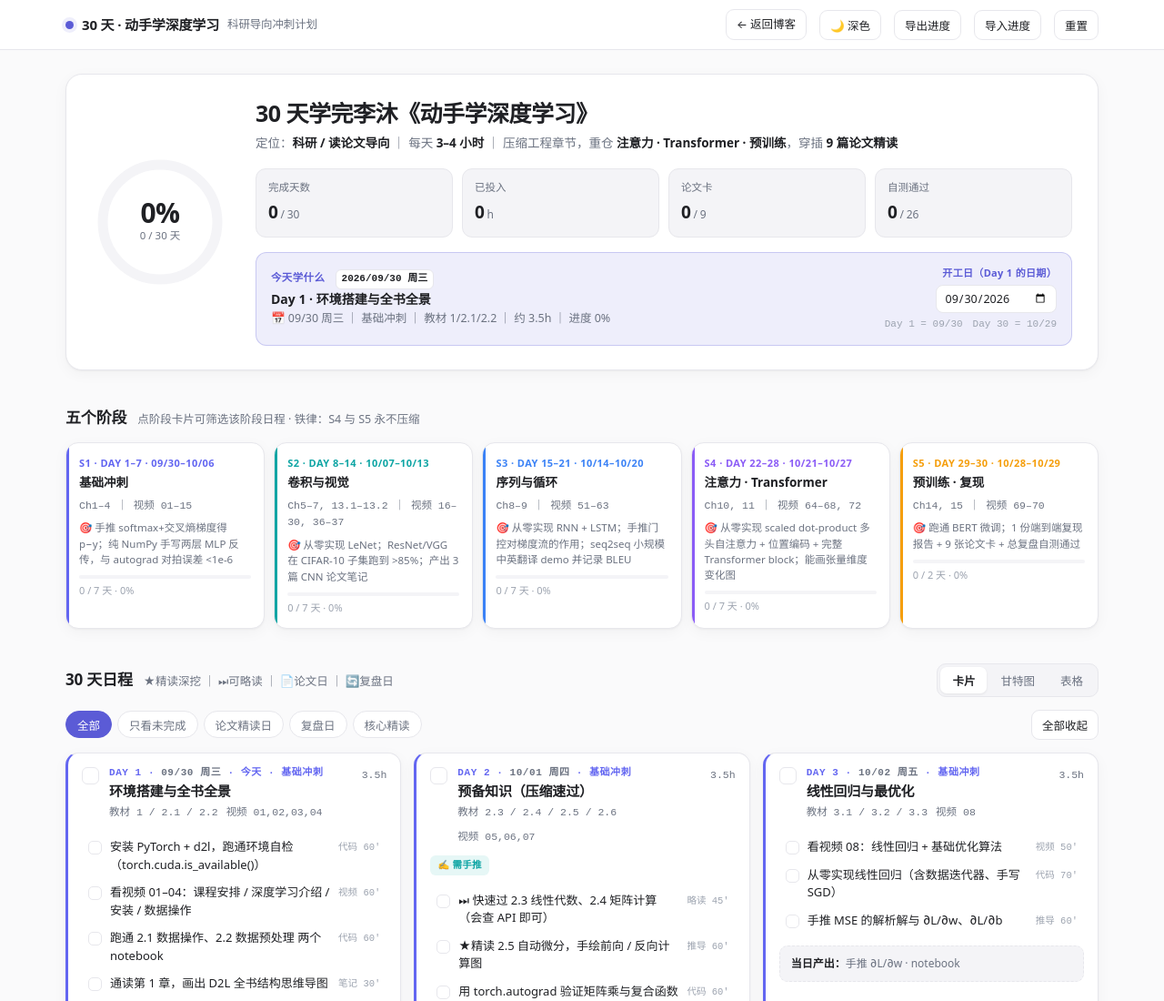
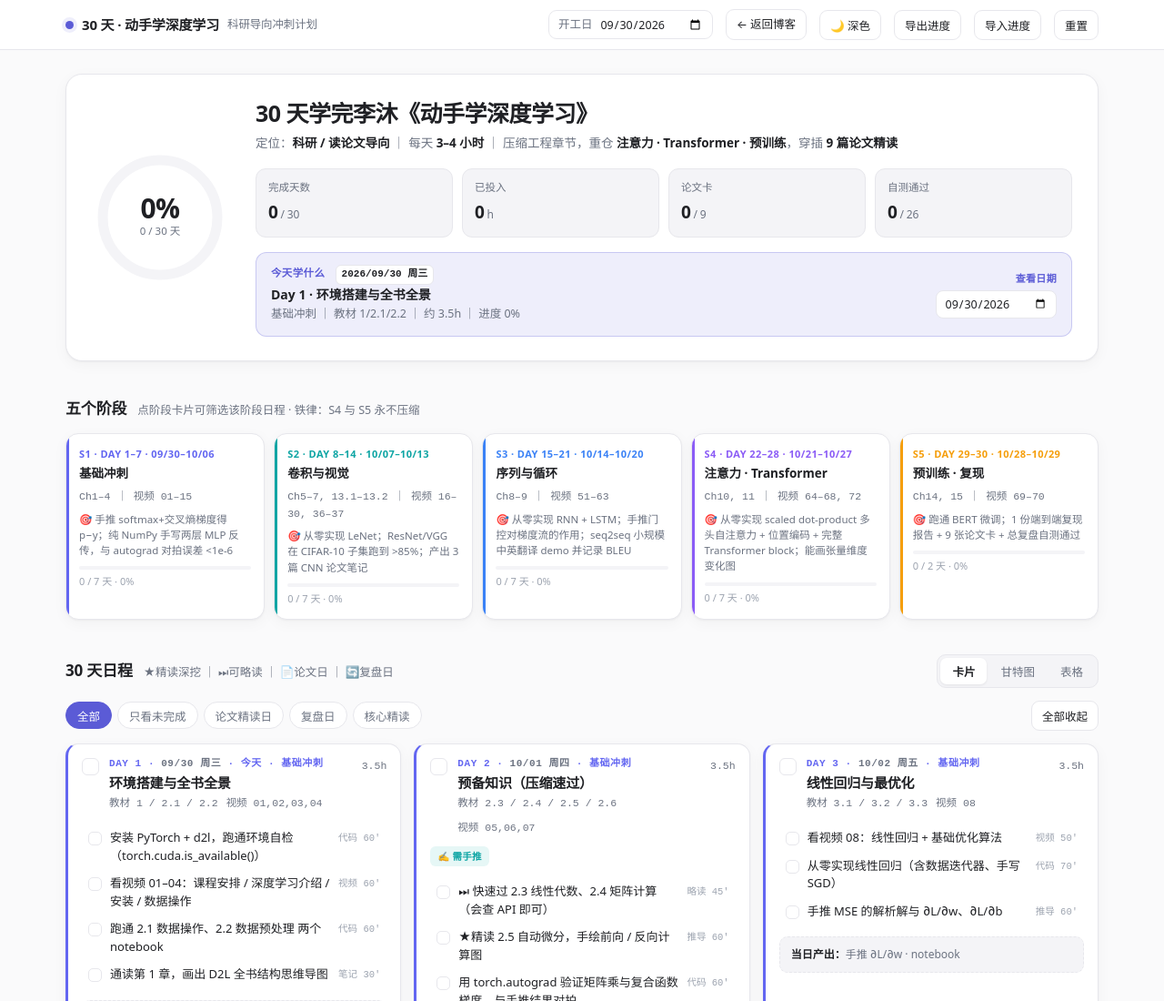
Before and after one commit to windclearing/windclearing.github.io, a plain HTML site: page d2l-30day-plan/index.html in a window 1280 px wide. Shown: the top 1100 px of the page at 91% size. Drawn offline with Linux system fonts and the light colour scheme.

Commit message:
refactor(d2l): 拆开「开工日」与「查看日期」，去掉冗余说明
问题：日期框同时承担「设开工日」和「看哪天」两个职责，而 dateOfDay(1)
恒等于开工日，所以面板里的「Day 1 = X」永远等于刚选的日期——
选 10/01 显示「Day 1 = 10/01」，选 10/04 显示「Day 1 = 10/04」，
看起来就是「每天都是 Day 1」。

改动：
- 顶栏新增「开工日」（Day 1 的日期），面板日期框改为「查看日期」
- 面板按查看日期反查是第几天：开工日 9/30 时，查看 10/01 即 Day 2
- 删除「Day 1 = … / Day 30 = …」说明行与 meta 里重复的日期
- 标签随状态切换：今天显示「今天学什么」，其他日期显示「这一天的安排」
- 非今天时出现「回到今天」；刷新自动回到今天
- 甘特图黑框改跟查看日期走，图例文案同步
- 更新 FAQ 中两条日期口径说明

```diff
--- a/d2l-30day-plan/index.html
+++ b/d2l-30day-plan/index.html
@@ -57,6 +57,14 @@
   }
   .tb-btn:hover{border-color:var(--primary);color:var(--primary)}
   .tb-btn.icon{padding:6px 9px}
+  .tb-date{
+    display:flex;align-items:center;gap:8px;font-size:12.5px;color:var(--muted);
+    border:1px solid var(--border);background:var(--surface);border-radius:9px;padding:5px 10px;
+  }
+  .tb-date input[type=date]{
+    border:0;background:transparent;color:var(--text);
+    font-size:12.5px;font-family:inherit;padding:0;
+  }
 
   /* ---------- Hero ---------- */
   .hero{
@@ -92,7 +100,10 @@
   .today .meta{font-size:12.5px;color:var(--muted)}
   .today .go{margin-left:auto;display:flex;flex-direction:column;align-items:flex-end;gap:4px}
   .today .go .gl{font-size:11px;font-weight:650;color:var(--primary);letter-spacing:.03em}
-  .today .go .gr{font-size:11px;color:var(--faint);font-family:ui-monospace,monospace;white-space:nowrap}
+  .today .back-today{
+    border:0;background:transparent;color:var(--primary);font:inherit;font-size:11.5px;
+    cursor:pointer;text-decoration:underline;padding:0 0 0 8px;
+  }
   .today .dbadge{
     display:inline-block;margin-left:8px;font-family:ui-monospace,monospace;
     font-size:11px;font-weight:600;color:var(--text);letter-spacing:0;
@@ -356,6 +367,9 @@
   <div class="topbar-inner">
     <div class="brand"><span class="dot"></span>30 天 · 动手学深度学习<small>科研导向冲刺计划</small></div>
     <div class="spacer"></div>
+    <label class="tb-date" for="startDate" title="Day 1 的日期，全站所有日期都由它推算">
+      开工日 <input type="date" id="startDate">
+    </label>
     <a class="tb-btn" href="https://windclearing.github.io/" title="返回「风澈」博客首页">← 返回博客</a>
     <button class="tb-btn" id="btnTheme" title="切换深浅色">🌙 深色</button>
     <button class="tb-btn" id="btnExport">导出进度</button>
@@ -388,14 +402,13 @@
       <div class="stats" id="stats"></div>
       <div class="today">
         <div>
-          <div class="lbl">今天学什么 <span class="dbadge" id="todayDate">—</span></div>
+          <div class="lbl"><span id="todayLabel">今天学什么</span> <span class="dbadge" id="todayDate">—</span><button class="back-today" id="btnToday" hidden>回到今天</button></div>
           <div class="tt" id="todayTitle">—</div>
           <div class="meta" id="todayMeta">—</div>
         </div>
         <div class="go">
-          <label class="gl" for="startDate">开工日（Day 1 的日期）</label>
-          <input type="date" id="startDate" title="设定开工日，即 Day 1 的日期">
-          <div class="gr" id="dateRange">—</div>
+          <label class="gl" for="viewDate">查看日期</label>
+          <input type="date" id="viewDate" title="选一天，看那天的安排">
         </div>
       </div>
     </div>
@@ -881,8 +894,8 @@
   { q:'关于这份计划的四个已知前提',
     html:`<p style="margin:0 0 8px"><b>1. 视频讲次编号仅作跳转锚点。</b>B 站各搬运版把 v2 系列切成 73 / 171 / 191 / 236 集不等，编号存在分歧。所有链接统一指向官方空间，不写死单集 BV 号。</p>
       <p style="margin:0 0 8px"><b>2. 中文教材没有 ViT / 大模型章节。</b>英文版已扩到 19 章（含 Transformers for Vision、Large-Scale Pretraining），中文第二版为 15 章正文 + 附录。这部分由 Day 30 的论文精读取代。</p>
-      <p style="margin:0"><b>3. 开工日是唯一的日期入口。</b>右上角「开工日」设的是 <b>Day 1 的日期</b>，全站日期都由它推导：Day 1 = 开工日，Day 2 = 开工日 +1 天 …… 往后顺延。改开工日，下面所有日程卡的日期会一起跟着走，<b>日期和 Day 序号永远同向递增</b>。</p>
-      <p style="margin:0"><b>4. 「今天学什么」按真实日期自动定位。</b>它显示的是<b>今天</b>该学第几天——即「今天 − 开工日 + 1」。所以如果你把开工日设成未来的日期，它会提示「还没到开工日」，这是正常的；想提前开学，把开工日改成今天即可。</p>` }
+      <p style="margin:0 0 8px"><b>3. 两个日期各管一件事。</b>顶栏的<b>「开工日」</b>就是 Day 1 的日期，改它则全站日期一起重算——Day 2 = 开工日 +1 天，往后顺延，<b>日期与 Day 序号永远同向递增</b>。面板里的<b>「查看日期」</b>只决定你在看哪一天，不会改动开工日。</p>
+      <p style="margin:0"><b>4. 面板默认跟真实日期走。</b>「今天学什么」默认显示今天该学第几天。要看别的日子，在「查看日期」里选一天即可，选完点「回到今天」返回。刷新页面会自动回到今天。</p>` }
 ];
 
 const RESOURCES = [
@@ -942,6 +955,21 @@
   return new Date(sd.getFullYear(), sd.getMonth(), sd.getDate() + (n - 1));
 }
 
+// 反向：某个日历日期是第几天；早于开工日时返回 0 或负数
+function dayNumOfDate(d){
+  const sd = startDateObj();
+  if (!sd || !d) return null;
+  const a = new Date(sd.getFullYear(), sd.getMonth(), sd.getDate());
+  const b = new Date(d.getFullYear(), d.getMonth(), d.getDate());
+  return Math.round((b - a) / 86400000) + 1;
+}
+
+const isoToDate = s => {
+  if (!s) return null;
+  const d = new Date(s + 'T00:00:00');
+  return isNaN(d.getTime()) ? null : d;
+};
+
 const fmtMD   = d => d ? pad2(d.getMonth()+1) + '/' + pad2(d.getDate()) : '—';
 const fmtMDW  = d => d ? fmtMD(d) + ' 周' + WEEK_CN[d.getDay()] : '—';
 const fmtYMDW = d => d ? d.getFullYear() + '/' + pad2(d.getMonth()+1) + '/' + pad2(d.getDate()) + ' 周' + WEEK_CN[d.getDay()] : '—';
@@ -960,6 +988,9 @@
   try { localStorage.setItem(LS_KEY, JSON.stringify(state)); }
   catch(e){ memFallback = JSON.stringify(state); }
 }
+
+/* 面板正在查看的日期。默认今天，刷新即回到今天（不写入 localStorage，避免"看不到今天"） */
+let viewDate = todayISO();
 
 /* =====================================================================
    工具
@@ -1023,39 +1054,36 @@
     ['自测通过', scDone + '<small> / ' + scTotal + '</small>']
   ].map(([k,v]) => '<div class="stat"><div class="k">'+k+'</div><div class="v">'+v+'</div></div>').join('');
 
-  // 今天
-  const n = currentDayNum();
+  // 面板：按「查看日期」反查是第几天（默认今天）
+  const vd = isoToDate(viewDate);
+  const n = vd ? dayNumOfDate(vd) : null;
+  const isToday = (viewDate === todayISO());
   const tEl = $('#todayTitle'), mEl = $('#todayMeta');
-  const dEl = $('#todayDate'), rEl = $('#dateRange');
-  const d1 = dateOfDay(1), dLast = dateOfDay(totalDays);
-  if (rEl) rEl.textContent = (d1 && dLast)
-    ? 'Day 1 = ' + fmtMD(d1) + '　Day ' + totalDays + ' = ' + fmtMD(dLast)
-    : '未设定开工日';
+  const dEl = $('#todayDate'), lEl = $('#todayLabel'), bEl = $('#btnToday');
+  if (lEl) lEl.textContent = isToday ? '今天学什么' : '这一天的安排';
+  if (bEl) bEl.hidden = isToday;
+  if (dEl) dEl.textContent = vd ? fmtYMDW(vd) : '—';
   if (n === null){
-    if (dEl) dEl.textContent = '未设定';
-    tEl.textContent = '请先设定开工日期'; mEl.textContent = '';
+    tEl.textContent = '请先设定开工日'; mEl.textContent = '';
   }
   else if (n < 1){
-    if (dEl) dEl.textContent = fmtYMDW(new Date());
-    tEl.textContent = '还没到开工日（Day 1 = ' + fmtMDW(d1) + '）';
-    mEl.textContent = '距 Day 1 还有 ' + (1 - n) + ' 天 · 想现在就开学，把「开工日」改成今天即可';
+    tEl.textContent = 'Day 1 还没开始';
+    mEl.textContent = '开学日是 ' + fmtMDW(dateOfDay(1)) + '，还有 ' + (1 - n) + ' 天';
   }
   else if (n > totalDays){
-    if (dEl) dEl.textContent = fmtYMDW(new Date());
-    tEl.textContent = (totalDays) + ' 天计划已走完 🎉';
+    tEl.textContent = totalDays + ' 天计划已走完 🎉';
     mEl.textContent = '建议进入第二轮：挑一个方向做完整复现';
   }
   else {
     const d = DAYS.find(x => x.day === n);
     const p = Math.round(dayProgress(d)*100);
-    const dd = dateOfDay(d.day);
-    if (dEl) dEl.textContent = fmtYMDW(dd);
     tEl.innerHTML = 'Day ' + d.day + ' · ' + esc(d.title) +
       (dayDone(d) ? ' <span style="color:var(--accent)">✓ 已完成</span>' : '');
-    mEl.textContent = ['📅 ' + fmtMDW(dd), stageOf(d.stage).name,
+    mEl.textContent = [stageOf(d.stage).name,
       d.book.length ? '教材 ' + d.book.join('/') : '', '约 ' + d.hrs + 'h', '进度 ' + p + '%']
       .filter(Boolean).join(' ｜ ');
   }
+  $('#viewDate').value = viewDate;
   $('#startDate').value = state.startDate;
 }
 
@@ -1164,7 +1192,8 @@
 }
 
 function ganttHTML(){
-  const n = currentDayNum();
+  const vd = isoToDate(viewDate);
+  const n = vd ? dayNumOfDate(vd) : null;
   const axis = '<div class="g-row g-axis"><span></span>' +
     Array.from({length:30}, (_,i)=>'<span>'+(i+1)+'</span>').join('') + '</div>';
   const rows = STAGES.map(s => {
@@ -1182,10 +1211,8 @@
     }).join('');
     return '<div class="g-row"><div class="g-name" style="--c:'+s.color+'"><i></i>'+esc(s.name)+'</div>'+cells+'</div>';
   }).join('');
-  const gd1 = dateOfDay(1);
   return '<div class="gantt"><div class="gantt-grid">'+axis+rows+'</div></div>'
-       + '<div style="font-size:12px;color:var(--muted);margin-top:10px">绿=已完成 · 灰=未开始 · 黑框=今天 ｜ 点击色块跳到对应日卡片'
-       + (gd1 ? ' ｜ Day 1 = ' + fmtMDW(gd1) + '，往后每天 +1' : '') + '</div>';
+       + '<div style="font-size:12px;color:var(--muted);margin-top:10px">绿=已完成 · 灰=未开始 · 黑框=正在查看的那天 ｜ 点击色块跳到对应日卡片</div>';
 }
 
 function bindGantt(){
@@ -1377,8 +1404,18 @@
 $('#btnTheme').onclick = () => applyTheme(state.theme === 'dark' ? 'light' : 'dark');
 $('#btnPrint').onclick = () => window.print();
 
+/* 顶栏「开工日」：定义 Day 1，全站日期随之重算 */
 $('#startDate').oninput = e => {
-  state.startDate = e.target.value; save(); renderHero(); renderView();
+  state.startDate = e.target.value; save(); renderHero(); renderTimeline(); renderView();
+};
+
+/* 面板「查看日期」：只切换看哪一天，不影响开工日 */
+$('#viewDate').oninput = e => {
+  viewDate = e.target.value || todayISO(); renderHero(); renderView();
+};
+
+$('#btnToday').onclick = () => {
+  viewDate = todayISO(); renderHero(); renderView();
 };
 
 $('#btnCollapse').onclick = e => {
@@ -1434,6 +1471,7 @@
   const keepDate = state.startDate;
   state = blankState();
   state.startDate = keepDate;
+  viewDate = todayISO();
   save(); renderAll();
 };
 
```
